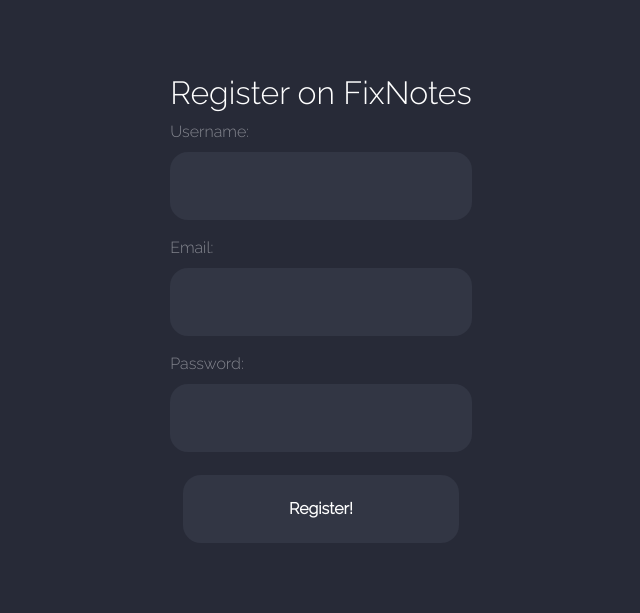
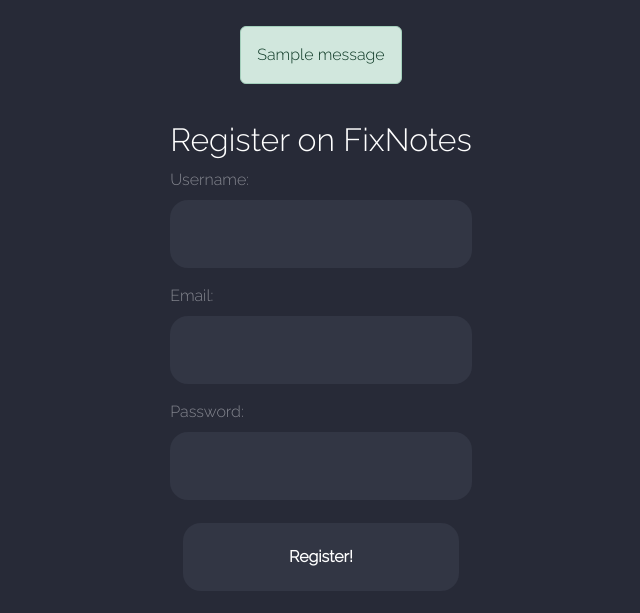
Before and after one commit to murilosantoriboff/FixNotes, a Django app: page /user/cadastro/ in a window 1280 px wide. Shown: the top 613 px of the page, without its empty margins (319-959 px from the left). Run offline with Django 4.2, Linux system fonts and the light colour scheme; tables that the repository leaves empty hold one stand-in row (values such as "Sample post"); one stand-in notice (Sample message) is shown.

Commit message:
segurity forms

```diff
--- a/templates/user/cadastro.html
+++ b/templates/user/cadastro.html
@@ -9,6 +9,11 @@
 {% endblock %}
 
 {% block content %}
+    {% if messages %}
+        {% for message in messages %}
+            <div class="alert {{message.tags}}">{{message}}</div>
+        {% endfor %}
+    {% endif %}
     <div id="form">
         <form action="{% url 'cadastro' %}" method="POST">
             {% csrf_token %}
@@ -25,5 +30,3 @@
         </form>
     </div>
 {% endblock %}
-
-<!-- Fazer os forms de cadastro e login funcionarem com o action do form -->
--- a/templates/user/login.html
+++ b/templates/user/login.html
@@ -10,6 +10,11 @@
 {% endblock %}
 
 {% block content %}
+    {% if messages %}
+        {% for message in messages %}
+            <div class="alert {{message.tags}}">{{message}}</div>
+        {% endfor %}
+    {% endif %}
     <div id="form">
         <form action="{% url 'login' %}" method="POST">
             {% csrf_token %}
--- a/user/views.py
+++ b/user/views.py
@@ -1,14 +1,28 @@
-from django.shortcuts import render
+from django.shortcuts import render, redirect
 from django.http import HttpResponse
+from django.contrib import messages
+from django.contrib.messages import constants
+
+# Autenticar o user!!!!!!!!!!!!!!!!!!
 
 def login(request):
     if request.method == 'GET':
         return render(request, 'user/login.html')
     elif request.method == 'POST':
-        return HttpResponse('Enviado login')
+        email = request.POST.get('email')
+        password = request.POST.get('password')
+        if len(email.strip()) == 0 or len(password.strip()) == 0:
+            messages.add_message(request, constants.ERROR, 'Não existem dados o suficiente no formulario')
+            return redirect('/user/login/')
 
 def cadastro(request):
     if request.method == 'GET':
         return render(request, 'user/cadastro.html')
     elif request.method == 'POST':
-        return HttpResponse('Enviado cadastro')
+        username = request.POST.get('username')
+        email = request.POST.get('email')
+        password = request.POST.get('password')
+
+        if len(username.strip()) == 0 or len(email.strip()) == 0 or len(password.strip()) == 0:
+            messages.add_message(request, constants.ERROR, 'Não existem dados o suficiente no formulario')
+            return redirect('/user/cadastro/')
```
